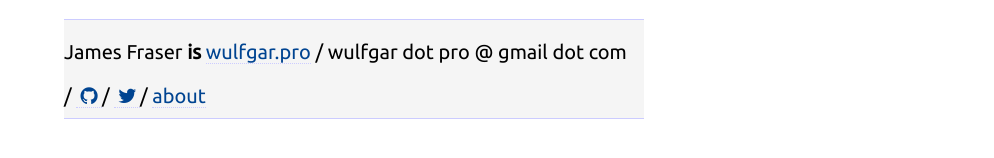
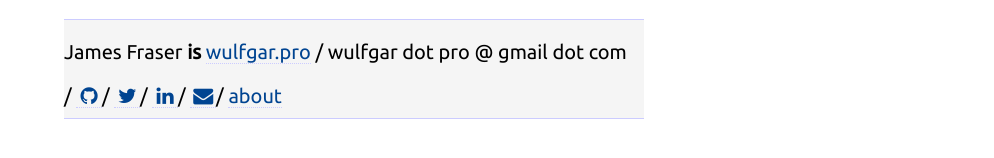
Before and after one commit to wulfgarpro/wulfgar.pro, a Jekyll site: the page built from about.html, in a window 1280 px wide. Shown: the part 630-788 px from the top of the page, without its empty margins (286-1280 px from the left). Built offline with Jekyll 4.4.1, drawn with Linux system fonts in a browser that asks for light colours; nearby versions of some CDN libraries.

Commit message:
Updated footer links

```diff
--- a/_config.yml
+++ b/_config.yml
@@ -3,13 +3,14 @@ baseurl: /
 
 site: https://wulfgarpro.github.io/
 resume: files/JamesFraser-CV-2013.pdf
-linkedin: http://www.linkedin.com/in/jamesfraser2
+linkedin: http://www.linkedin.com/in/james-fraser
 github: https://github.com/wulfgarpro
 twitter: https://twitter.com/wulfgarpro
 googleplus: https://plus.google.com/u/0/+JamesFraser_wulfgarpro/about
 jekyll: http://jekyllrb.com/
 blog: index.html
 about: about.html
+email: wulfgar.pro@gmail.com
 
 #ftp_host: users.on.net
 # Outputting
--- a/_includes/footer.html
+++ b/_includes/footer.html
@@ -6,12 +6,19 @@
             <!-- <li><a href="{{ site.github }}" target="_blank">github</a></li> -->
             <li><a href="{{ site.github }}" target="_blank"><i class="fa fa-github fa-fw"></i></a></li>
          {% endif %}
+         {% if site.keybase %}
+            <!-- Coming soon... waiting on fa icon -->
+            <li><a href="{{ site.keybase }}" target="_blank"><i class="fa fa-keybase fa-fw"></i></a></li>
+         {% endif %}
          {% if site.twitter %}
             <li><a href="{{ site.twitter }}" target="_blank"><i class="fa fa-twitter fa-fw"></i></a></li>
          {% endif %}
-         <!--{% if site.blog %}
-            <li><a href="{{ site.blog }}" target="_blank">blog</a></li>
-         {% endif %}-->
+         {% if site.linkedin %}
+            <li><a href="{{ site.linkedin }}" target="_blank"><i class="fa fa-linkedin fa-fw"></i></a></li>
+         {% endif %}
+         {% if site.email %}
+            <li><a href="mailto:{{ site.email }}" target="_blank"><i class="fa fa-envelope fa-fw"></i></a></li>
+         {% endif %}
          {% if site.about %}
             <li><a href="{{ site.url }}/{{ site.about }}">about</a></li>
          {% endif %}
--- a/css/style.css
+++ b/css/style.css
@@ -114,9 +114,9 @@ h1, h2, h3 {
 }
 
 .us img {
-  display: block;
-  margin-left: auto;
-  margin-right: auto;
+ display: block;
+ margin-left: auto;
+ margin-right: auto;
 }
 
 .pagetitle {
```
